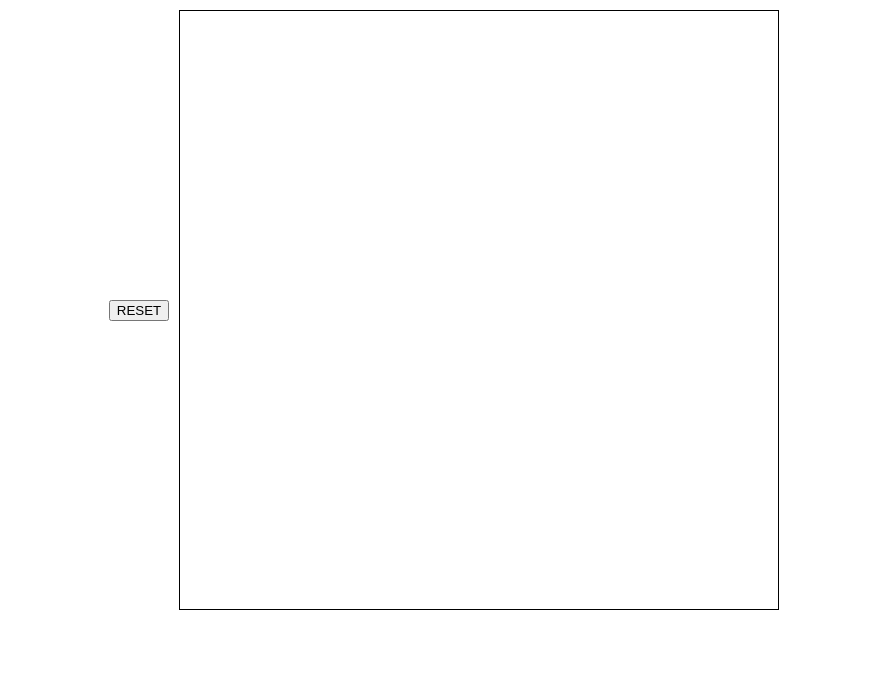
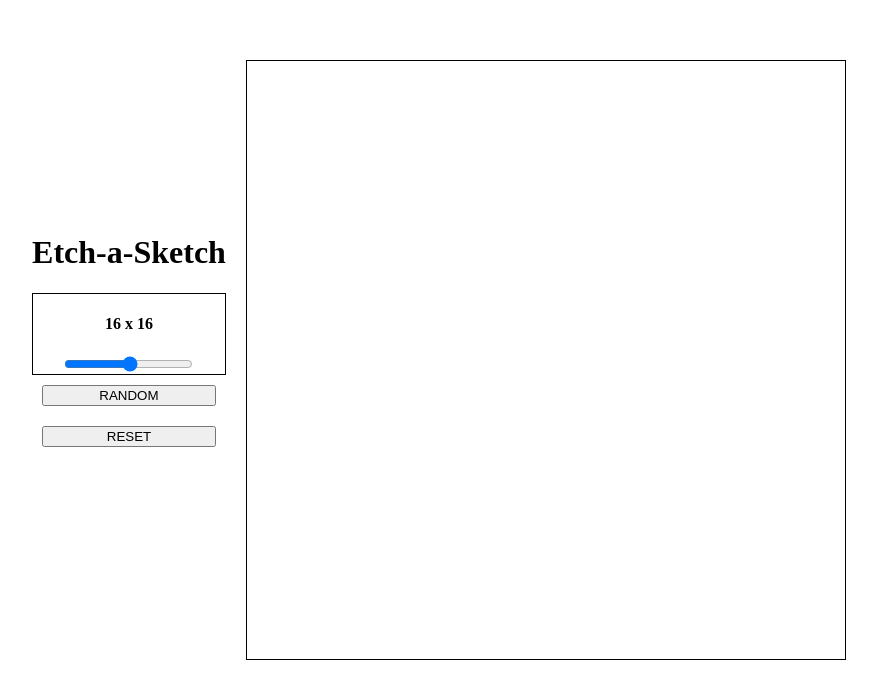
Before and after one commit to yenohp/etch-a-sketch, a plain HTML site: page index.html in a window 1280 px wide. Shown: the whole page, without its empty margins (201-1078 px from the left). Drawn offline with Linux system fonts and the light colour scheme.

Commit message:
Add new button -- dedicate reset button to clear TODO: Grid range set grid size after clearing Add color swatch Add dedicated random color button     Add new button to switch back to color swatch

```diff
--- a/index.html
+++ b/index.html
@@ -11,7 +11,20 @@
     </head>
 
     <body>
-    <button>RESET</button>
+
+        <div class="userInterface">
+            <h1>Etch-a-Sketch</h1>
+
+
+            <div class="sizeContainer">
+                <h4>16 x 16</h4>
+                <input type="range" name="gridSize" id="gridSize" min="1" max="60">
+            </div>
+
+
+            <button class="random">RANDOM</button>
+            <button class="reset">RESET</button>
+        </div>
         <div class="container">
 
         </div>
--- a/script.js
+++ b/script.js
@@ -1,6 +1,12 @@
 const body = document.querySelector('body');
-const resetBttn = document.querySelector('button');
-let divCount = 16; //default amount
+const resetBttn = document.querySelector('.reset');
+
+const randomBttn = document.querySelector('.random');
+const gridSelector = document.querySelector('#gridSize');
+const sizeContainer = document.querySelector('.sizeContainer');
+const h4 = document.querySelector('h4');
+let gridSize = gridSelector.value;
+let divCount = gridSize; //default amount
 
 const container = document.querySelector('.container');
 let outers = document.querySelectorAll('.outer');
@@ -29,6 +35,8 @@ function makeGrid(divCount) {
 }
 
 function deleteGrid(outers) {
+    // See if there are any nodes
+    if (!container.childElementCount) return;
     for (let outer of outers) {
         container.removeChild(outer);
 
@@ -54,13 +62,17 @@ makeGrid(divCount);
 
 // Reset color and change number of squares
 resetBttn.addEventListener('click', () => {
-    for (let inner of inners) {
-        inner.style.backgroundColor = 'white';
-    }
-    divCount = parseInt(prompt('How many squares?'));
-    if (divCount > 30) divCount = 30;
+
+    if (divCount > 64) divCount = 64;
     else if (divCount < 0) divCount = 1;
     deleteGrid(outers);
     makeGrid(divCount);
 
 })
+
+// Show change in values in real time
+// Change divs in real time
+gridSelector.addEventListener('change', (e) => {
+    let gridSize = e.target.value;
+    h4.innerText = `${gridSize} x ${gridSize}`;
+})
--- a/style.css
+++ b/style.css
@@ -4,9 +4,21 @@ body {
     justify-content: center;
     margin: 10px 0;
 }
-
+.userInterface{
+    display: flex;
+    flex-direction: column;
+    margin-right: 20px;
+}
 button {
     margin: 10px;
+}
+
+.sizeContainer{
+    display: flex;
+    flex-direction:column;
+    align-items: center;
+
+    border: 1px solid black;
 }
 
 .container {
@@ -16,6 +28,7 @@ button {
     border: 1px solid hsl(0, 0%, 0%);
     width: 600px;
     height: 600px;
+    margin-top: 50px;
 }
 
 .outer {
```
Also changed, not shown: 1 other file. Lines whose indentation alone changed are shown as unchanged.
